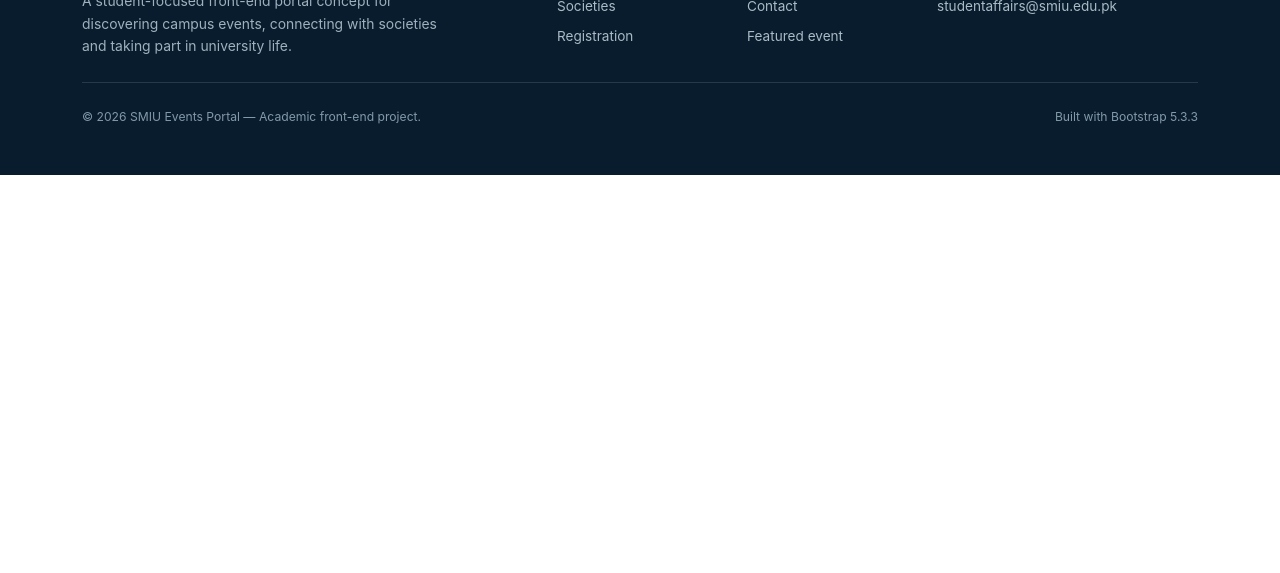
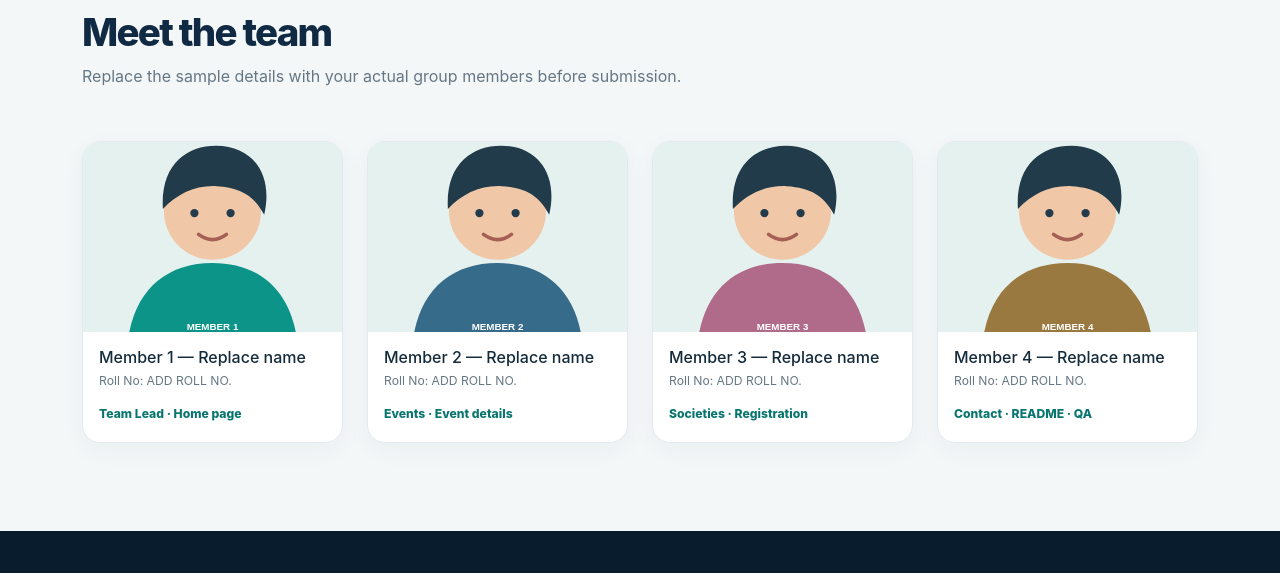
Before and after one commit to abdulrehman7876/smiu-events-portal-WebProject, a plain HTML site: page contact.html in a window 1280 px wide. Shown: the part 1390-1963 px from the top of the page. Before the commit the page ends 1565 px from the top, so only its background shows below. Drawn offline with nearby package versions, Linux system fonts and the light colour scheme.

Commit message:
Add team member profile placehoders and section 3 added

```diff
--- a/contact.html
+++ b/contact.html
@@ -222,6 +222,72 @@
           </div>
         </div>
       </section>
+      <section class="section-pad bg-soft">
+        <div class="container">
+          <div class="section-heading">
+            <span class="eyebrow">The people behind this project</span>
+            <h2 class="section-title">Meet the team</h2>
+            <p class="section-subtitle">
+              Replace the sample details with your actual group members before
+              submission.
+            </p>
+          </div>
+          <div class="row g-4 mt-2">
+            <div class="col-sm-6 col-lg-3">
+              <article class="team-card h-100">
+                <img
+                  src="images/team-1.svg"
+                  alt="Illustrated profile placeholder for group member one"
+                />
+                <div class="p-3">
+                  <h3 class="h6 mb-1">Member 1 — Replace name</h3>
+                  <p class="team-roll mb-2">Roll No: ADD ROLL NO.</p>
+                  <span class="team-role">Team Lead · Home page</span>
+                </div>
+              </article>
+            </div>
+            <div class="col-sm-6 col-lg-3">
+              <article class="team-card h-100">
+                <img
+                  src="images/team-2.svg"
+                  alt="Illustrated profile placeholder for group member two"
+                />
+                <div class="p-3">
+                  <h3 class="h6 mb-1">Member 2 — Replace name</h3>
+                  <p class="team-roll mb-2">Roll No: ADD ROLL NO.</p>
+                  <span class="team-role">Events · Event details</span>
+                </div>
+              </article>
+            </div>
+            <div class="col-sm-6 col-lg-3">
+              <article class="team-card h-100">
+                <img
+                  src="images/team-3.svg"
+                  alt="Illustrated profile placeholder for group member three"
+                />
+                <div class="p-3">
+                  <h3 class="h6 mb-1">Member 3 — Replace name</h3>
+                  <p class="team-roll mb-2">Roll No: ADD ROLL NO.</p>
+                  <span class="team-role">Societies · Registration</span>
+                </div>
+              </article>
+            </div>
+            <div class="col-sm-6 col-lg-3">
+              <article class="team-card h-100">
+                <img
+                  src="images/team-4.svg"
+                  alt="Illustrated profile placeholder for group member four"
+                />
+                <div class="p-3">
+                  <h3 class="h6 mb-1">Member 4 — Replace name</h3>
+                  <p class="team-roll mb-2">Roll No: ADD ROLL NO.</p>
+                  <span class="team-role">Contact · README · QA</span>
+                </div>
+              </article>
+            </div>
+          </div>
+        </div>
+      </section>
     </main>
     <footer class="portal-footer">
       <div class="container py-5">
```
